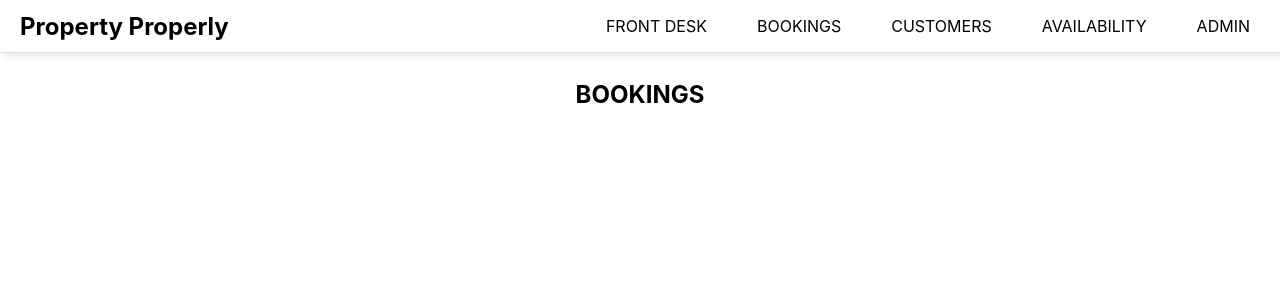
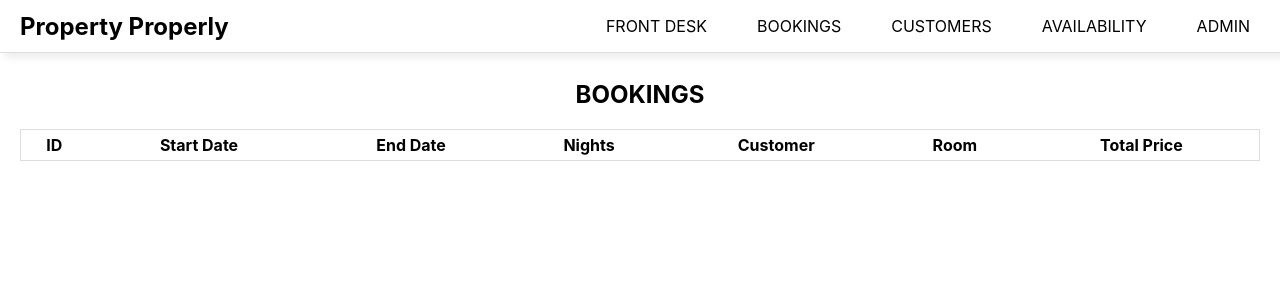
Before and after one commit to JDEHPage/Property_Properly, a React (Create React App) app in the folder property_properly/: page /bookings in a window 1280 px wide. Shown: the top 300 px of the page. Built offline with nearby package versions, Linux system fonts and the light colour scheme; no server answers.

Commit message:
Start bookings and customer tables

```diff
--- /dev/null
+++ b/property_properly/src/components/Bookings.css
@@ -0,0 +1,8 @@
+.bookings-table {
+width: 100%;
+border-collapse: collapse;
+}
+
+.bookings-table tr {
+border: 1px solid #ddd;
+}
--- a/property_properly/src/components/Bookings.js
+++ b/property_properly/src/components/Bookings.js
@@ -1,9 +1,24 @@
 import React from 'react';
+import './Bookings.css';
 
 const Bookings = () => {
 	return (
 		<main>
 		<h2 className="page-title">Bookings</h2>
+
+		<table className="bookings-table" cellpadding="5">
+			<tr>
+				<th>ID</th>
+				<th>Start Date</th>
+				<th>End Date</th>
+				<th>Nights</th>
+				<th>Customer</th>
+				<th>Room</th>
+				<th>Total Price</th>
+			</tr>
+			<tr>
+			</tr>
+		</table>
 		</main>
 	);
 }
--- /dev/null
+++ b/property_properly/src/components/Customers.css
@@ -0,0 +1,8 @@
+.customers-table {
+width: 100%;
+border-collapse: collapse;
+}
+
+.customers-table tr {
+border: 1px solid #ddd;
+}
--- a/property_properly/src/components/Customers.js
+++ b/property_properly/src/components/Customers.js
@@ -1,9 +1,22 @@
 import React from 'react';
+import './Customers.css';
 
 const Customers = () => {
 	return(
 		<main>
 		<h2 className="page-title">Customers</h2>
+
+		<table className="customers-table" cellpadding="5">
+			<tr>
+				<th>ID</th>
+				<th>Name</th>
+				<th>Address</th>
+				<th>Email</th>
+				<th>Telephone</th>
+				<th>Num. Bookings</th>
+			</tr>
+
+		</table>
 		</main>
 	);
 }
```
